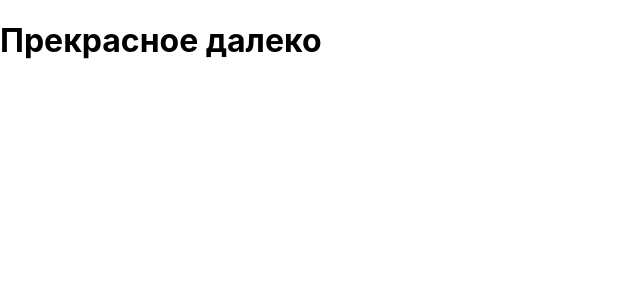
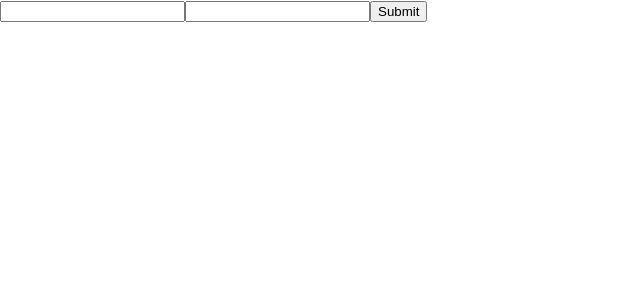
Before and after one commit to VovaBas04/CodeForce, a React (Create React App) app in the folder main_front/: page / in a window 1280 px wide. Shown: the top 300 px of the page, without its empty margins (0-640 px from the left). Built offline with nearby package versions, Linux system fonts and the light colour scheme.

Commit message:
add:axios

```diff
--- a/main_front/src/App.js
+++ b/main_front/src/App.js
@@ -1,9 +1,10 @@
 import logo from './logo.svg';
 import './App.css';
+import LogPage from './LogIn/LogPage'
 
 function App() {
   return (
-      <h1>Прекрасное далеко</h1>
+      <LogPage/>
   );
 }
 
--- /dev/null
+++ b/main_front/src/LogIn/LogPage.js
@@ -0,0 +1,30 @@
+import './LogPage.css'
+import axios from 'axios';
+import React, { useEffect, useState } from 'react';
+function LogPage() {
+     const [data, setData] = useState({});
+
+     const handleSubmit = (event) => {
+         event.preventDefault();
+         const formData = new FormData(event.target);
+         console.log(formData.get('username'));
+         axios.post('http://127.0.0.1:8000/auth/token/login/', formData)
+             .then((response) => {
+                 setData(response.data);
+                 console.log(response.data);
+             });
+     };
+
+  return (
+      <div className='logging'>
+        <form onSubmit={handleSubmit}>
+      <input type="text" name="username" />
+            {/*<input type="email" name="field2" />*/}
+      <input type="password" name="password" />
+      <button type="submit">Submit</button>
+    </form>
+      </div>
+  );
+}
+
+export default LogPage
--- a/main_front/src/index.js
+++ b/main_front/src/index.js
@@ -1,4 +1,5 @@
 import React from 'react';
+
 import ReactDOM from 'react-dom/client';
 import './index.css';
 import App from './App';
```
Also changed, not shown: main_front/src/LogIn/LogPage.css (added), 2 other files (tests, documents, lock files or other folders).
